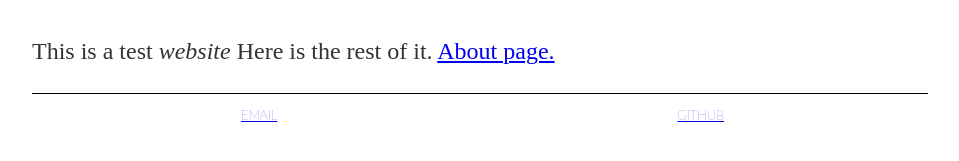
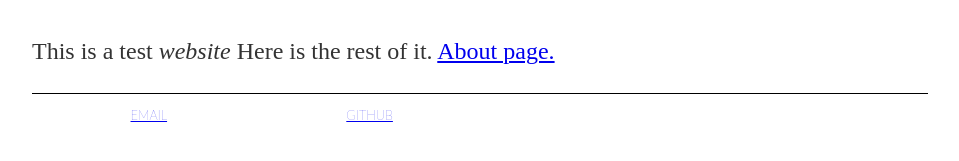
Before and after one commit to beauhodes/beauhodes.github.io, a Jekyll site: the page built from index.html, in a window 1280 px wide. Shown: the part 238-399 px from the top of the page, without its empty margins (160-1119 px from the left). Built offline with Jekyll 4.4.1, drawn with Linux system fonts in a browser that asks for light colours.

Commit message:
Update main.css

```diff
--- a/css/main.css
+++ b/css/main.css
@@ -14,7 +14,7 @@ nav {
 }
 footer {
     display: grid;
-    grid-template-columns: repeat(2, 1fr);
+    grid-template-columns: repeat(4, 1fr);
     grid-auto-rows: auto;
     grid-gap: 1em;
     align-items: center;
```
